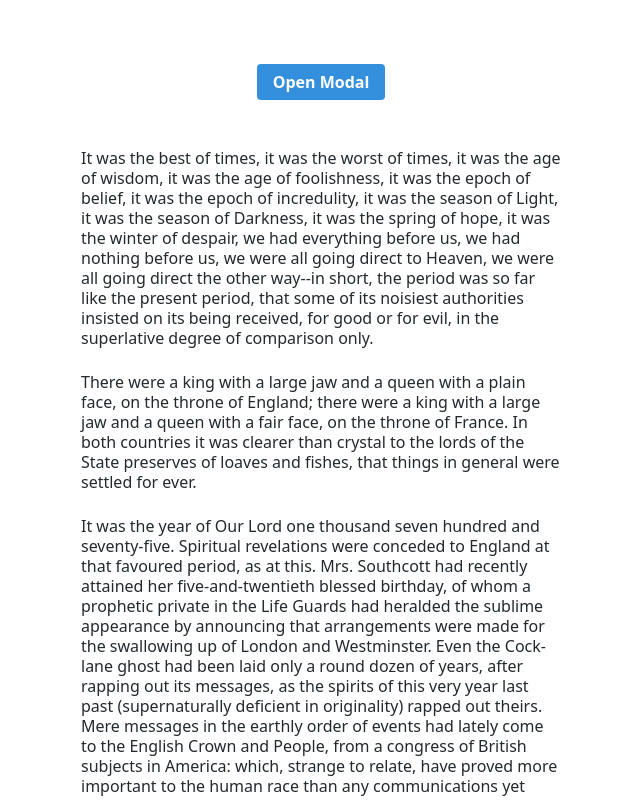
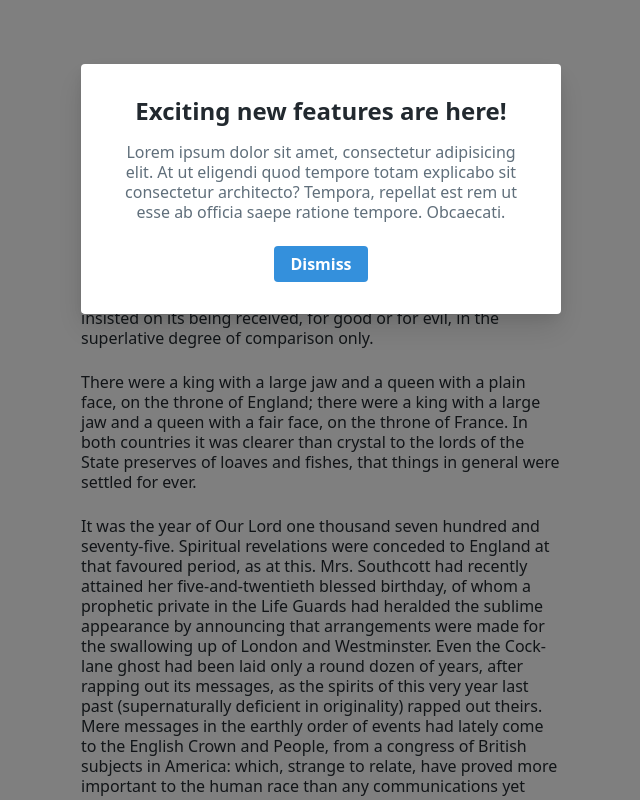
Before and after one commit to aristotele/advanced-vue-component-design, a Vue app: page / in a window 1280 px wide. Shown: the top 800 px of the page, without its empty margins (319-959 px from the left). Built offline with nearby package versions, Linux system fonts and the light colour scheme.

Commit message:
Modal component encapsulate scrolling behavior (Aris add dynamic prop evaluation)

```diff
--- a/src/App.vue
+++ b/src/App.vue
@@ -1,5 +1,5 @@
 <template>
-  <div :class="{ 'modal-open': modalOpen }">
+  <div class="ehi">
     <div class="p-8">
       <div class="max-w-sm mx-auto">
         <div class="p-8 mb-4 text-center">
@@ -117,6 +117,7 @@
     <announcement-modal
       :show="modalOpen"
       @close="modalOpen = false"
+      :prevent-background-scrolling="preventScrolling"
     ></announcement-modal>
   </div>
 </template>
@@ -131,7 +132,8 @@ export default {
 
   data() {
     return {
-      modalOpen: false
+      modalOpen: true,
+      preventScrolling: true
     }
   }
 }
--- a/src/assets/js/components/AnnouncementModal.vue
+++ b/src/assets/js/components/AnnouncementModal.vue
@@ -20,7 +20,16 @@
 
 <script>
 export default {
-  props: ["show"],
+  props: {
+    show: { required: true },
+    preventBackgroundScrolling: { default: true }
+  },
+
+  // mounted() {
+  //   document.querySelector(".ehi").style.setProperty("background-color", "red")
+  // 	document.querySelector(".ehi").style.setProperty("overflow", "hidden")
+  //   document.querySelector(".ehi").style.setProperty("height", "200px")
+  // },
 
   created() {
     const escapeHandler = e => {
@@ -36,6 +45,26 @@ export default {
     })
   },
 
+  watch: {
+    show(show) {
+      if (show) {
+        this.preventBackgroundScrolling &&
+          document.body.style.setProperty("overflow", "hidden")
+      } else {
+        this.preventBackgroundScrolling &&
+          document.body.style.removeProperty("overflow")
+      }
+    },
+
+    preventBackgroundScrolling(prevent) {
+      if (prevent) {
+        document.body.style.setProperty("overflow", "hidden")
+      } else {
+        document.body.style.removeProperty("overflow")
+      }
+    }
+  },
+
   methods: {
     dismiss() {
       this.$emit("close")
```
